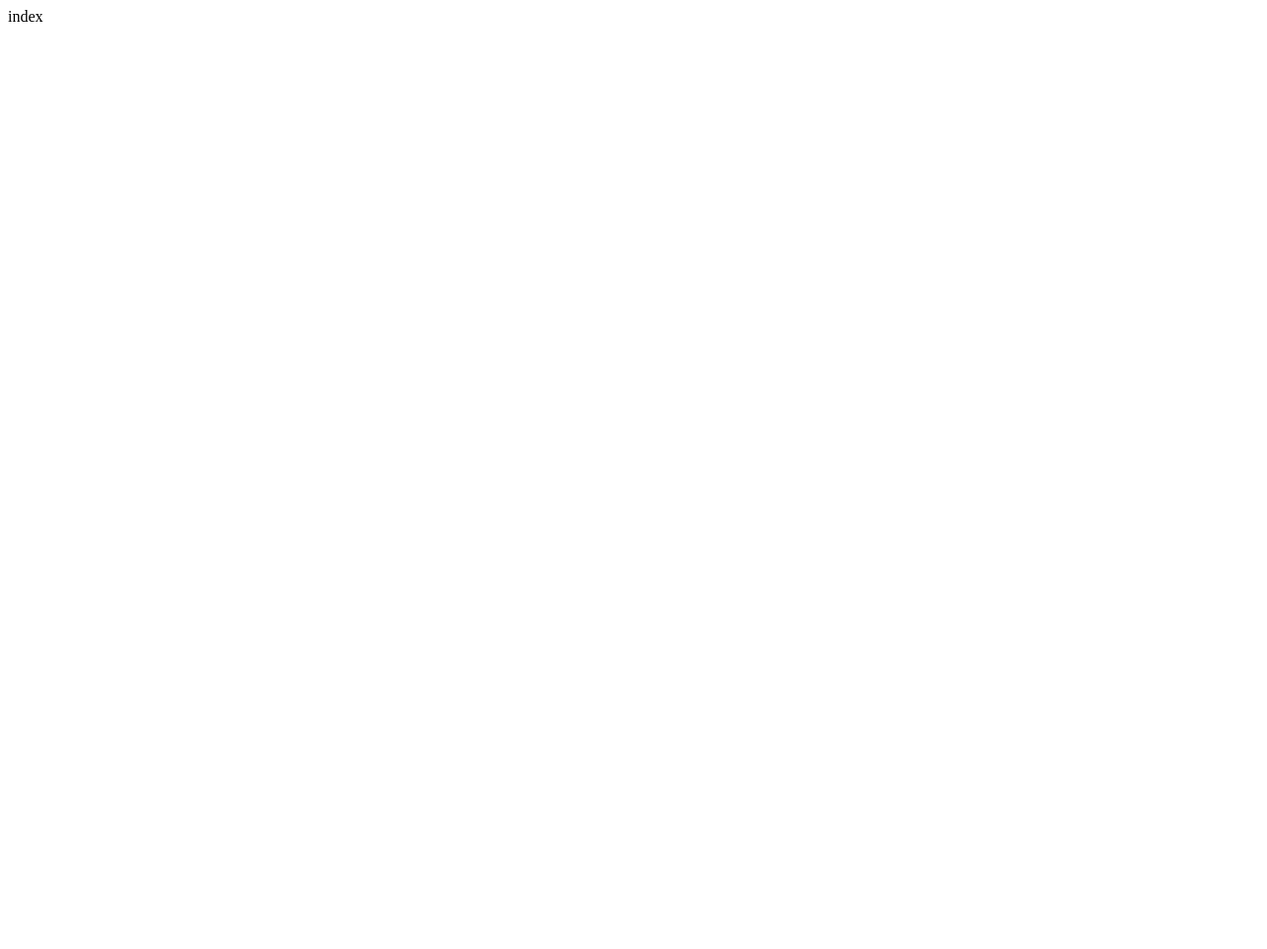
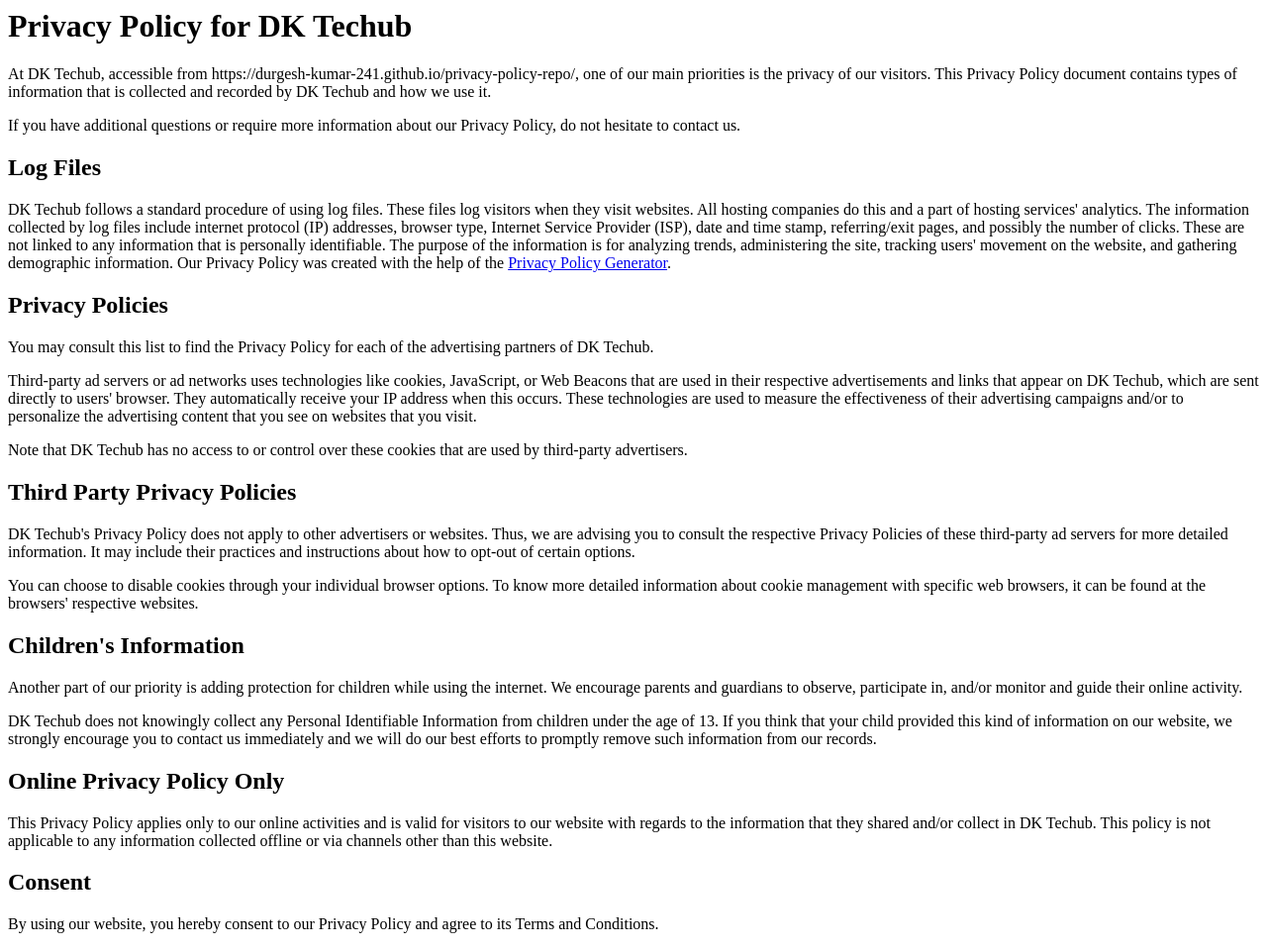
Before and after one commit to Durgesh-Kumar-241/privacy-policy-repo, a plain HTML site: page docs/index.html in a window 1280 px wide. Shown: the whole page at 99% size. Before the commit the page ends 800 px from the top, so only its background shows below. Drawn offline with Linux system fonts and the light colour scheme.

Commit message:
Update index.html

```diff
--- a/docs/index.html
+++ b/docs/index.html
@@ -1 +1,40 @@
-index
+										<h1>Privacy Policy for DK Techub</h1>
+
+<p>At DK Techub, accessible from https://durgesh-kumar-241.github.io/privacy-policy-repo/, one of our main priorities is the privacy of our visitors. This Privacy Policy document contains types of information that is collected and recorded by DK Techub and how we use it.</p>
+
+<p>If you have additional questions or require more information about our Privacy Policy, do not hesitate to contact us.</p>
+
+<h2>Log Files</h2>
+
+<p>DK Techub follows a standard procedure of using log files. These files log visitors when they visit websites. All hosting companies do this and a part of hosting services' analytics. The information collected by log files include internet protocol (IP) addresses, browser type, Internet Service Provider (ISP), date and time stamp, referring/exit pages, and possibly the number of clicks. These are not linked to any information that is personally identifiable. The purpose of the information is for analyzing trends, administering the site, tracking users' movement on the website, and gathering demographic information. Our Privacy Policy was created with the help of the <a href="https://www.privacypolicygenerator.org">Privacy Policy Generator</a>.</p>
+
+
+
+
+<h2>Privacy Policies</h2>
+
+<P>You may consult this list to find the Privacy Policy for each of the advertising partners of DK Techub.</p>
+
+<p>Third-party ad servers or ad networks uses technologies like cookies, JavaScript, or Web Beacons that are used in their respective advertisements and links that appear on DK Techub, which are sent directly to users' browser. They automatically receive your IP address when this occurs. These technologies are used to measure the effectiveness of their advertising campaigns and/or to personalize the advertising content that you see on websites that you visit.</p>
+
+<p>Note that DK Techub has no access to or control over these cookies that are used by third-party advertisers.</p>
+
+<h2>Third Party Privacy Policies</h2>
+
+<p>DK Techub's Privacy Policy does not apply to other advertisers or websites. Thus, we are advising you to consult the respective Privacy Policies of these third-party ad servers for more detailed information. It may include their practices and instructions about how to opt-out of certain options. </p>
+
+<p>You can choose to disable cookies through your individual browser options. To know more detailed information about cookie management with specific web browsers, it can be found at the browsers' respective websites.</p>
+
+<h2>Children's Information</h2>
+
+<p>Another part of our priority is adding protection for children while using the internet. We encourage parents and guardians to observe, participate in, and/or monitor and guide their online activity.</p>
+
+<p>DK Techub does not knowingly collect any Personal Identifiable Information from children under the age of 13. If you think that your child provided this kind of information on our website, we strongly encourage you to contact us immediately and we will do our best efforts to promptly remove such information from our records.</p>
+
+<h2>Online Privacy Policy Only</h2>
+
+<p>This Privacy Policy applies only to our online activities and is valid for visitors to our website with regards to the information that they shared and/or collect in DK Techub. This policy is not applicable to any information collected offline or via channels other than this website.</p>
+
+<h2>Consent</h2>
+
+<p>By using our website, you hereby consent to our Privacy Policy and agree to its Terms and Conditions.</p>
```
